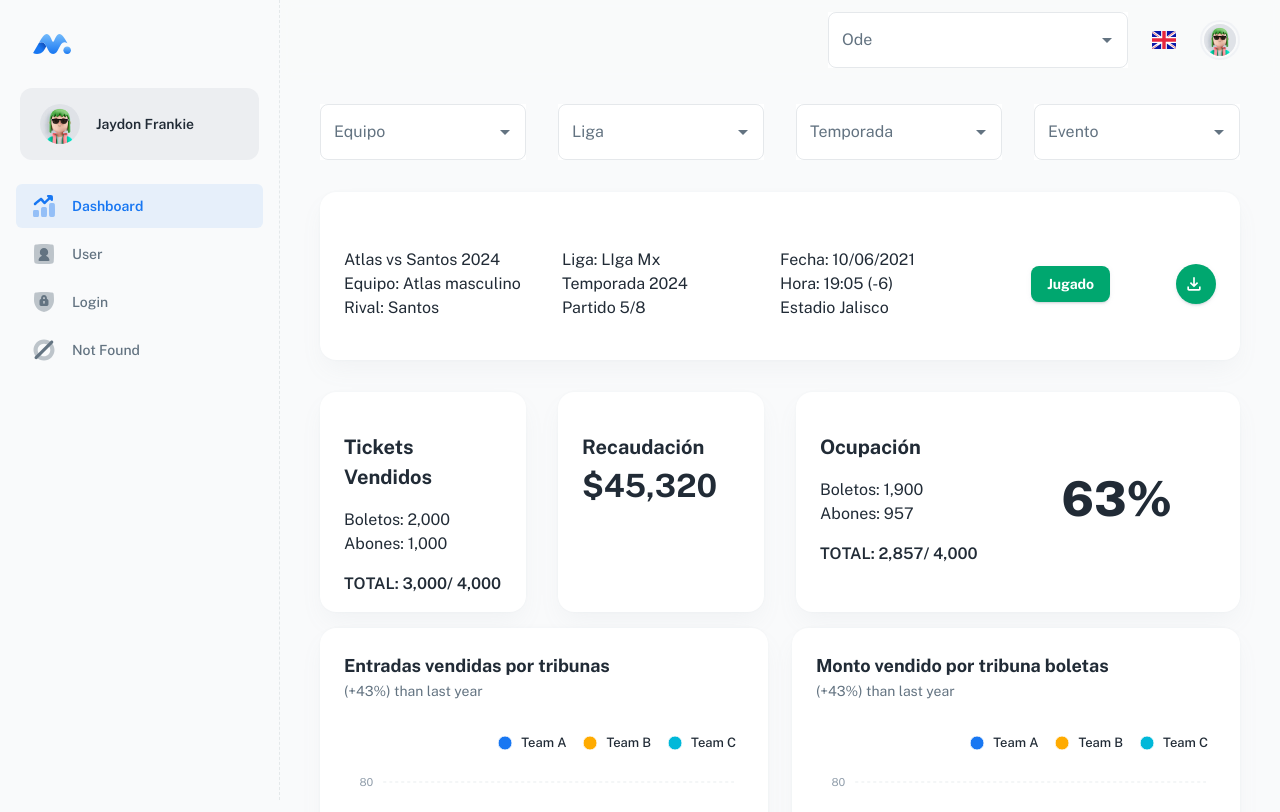
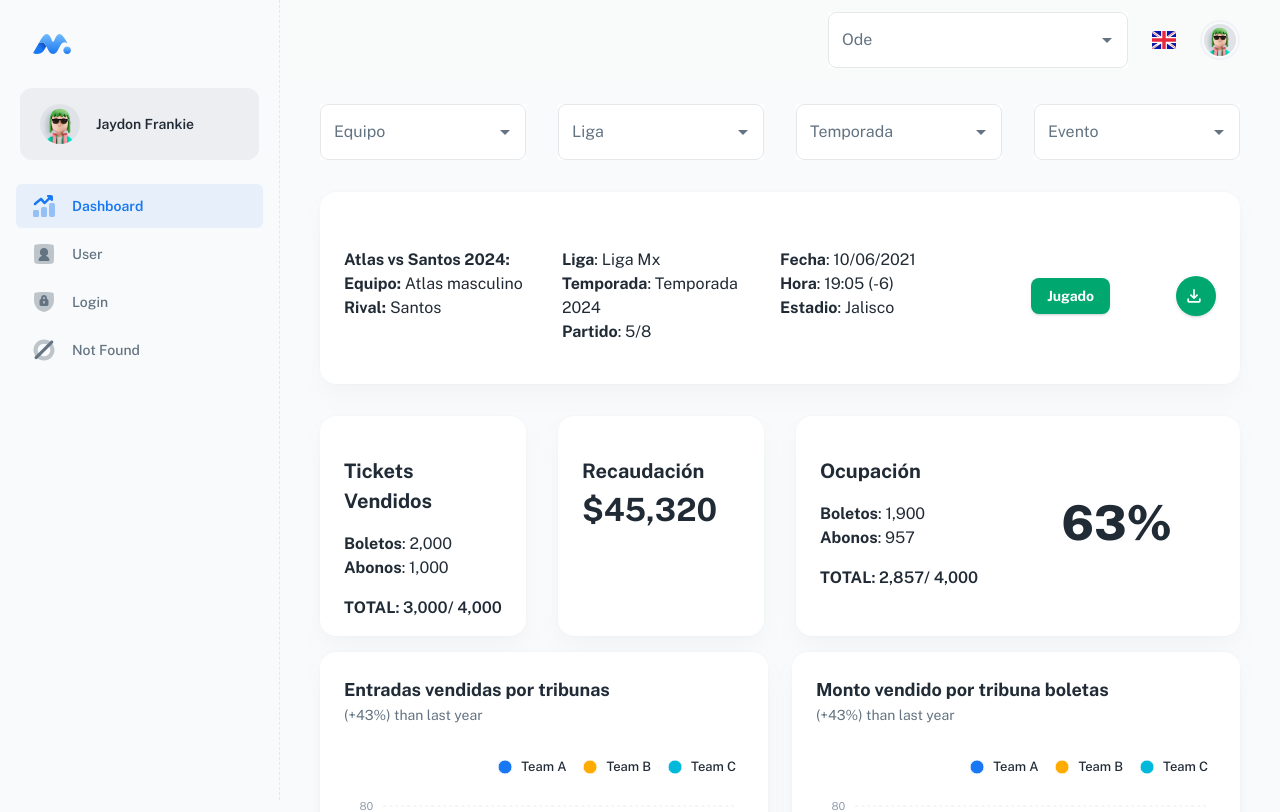
Before and after one commit to hcardoso81/dashboardNextJS, a React (Vite) app: page / in a window 1280 px wide. Shown: the top 812 px of the page. Built offline with nearby package versions, Linux system fonts and the light colour scheme.

Commit message:
feat. add strongs

```diff
--- a/src/sections/overview/app-detail-event.jsx
+++ b/src/sections/overview/app-detail-event.jsx
@@ -16,19 +16,25 @@ export default function AppDetailsEvent() {
     >
       <Grid container>
         <Grid item xs={12} sm={3} md={3} sx={{ mt: { xs: 2 } }}>
-          <Typography variant="inherit">Atlas vs Santos 2024</Typography>
-          <Typography variant="inherit">Equipo: Atlas masculino</Typography>
-          <Typography variant="inherit">Rival: Santos</Typography>
+          <Typography variant="inherit">
+            <strong>Atlas vs Santos 2024:</strong>
+          </Typography>
+          <Typography variant="inherit">
+            <strong>Equipo:</strong> Atlas masculino
+          </Typography>
+          <Typography variant="inherit">
+            <strong>Rival:</strong> Santos
+          </Typography>
         </Grid>
         <Grid item xs={12} sm={3} md={3} sx={{ mt: { xs: 2 } }}>
-          <Typography variant="inherit">Liga: LIga Mx</Typography>
-          <Typography variant="inherit">Temporada 2024</Typography>
-          <Typography variant="inherit">Partido 5/8</Typography>
+          <Typography variant="inherit"><strong>Liga</strong>: Liga Mx</Typography>
+          <Typography variant="inherit"><strong>Temporada</strong>: Temporada 2024</Typography>
+          <Typography variant="inherit"><strong>Partido</strong>: 5/8</Typography>
         </Grid>
         <Grid item xs={12} sm={3} md={3} sx={{ mt: { xs: 2 } }}>
-          <Typography variant="inherit">Fecha: 10/06/2021</Typography>
-          <Typography variant="inherit">Hora: 19:05 (-6)</Typography>
-          <Typography variant="inherit">Estadio Jalisco</Typography>
+          <Typography variant="inherit"><strong>Fecha</strong>: 10/06/2021</Typography>
+          <Typography variant="inherit"><strong>Hora</strong>: 19:05 (-6)</Typography>
+          <Typography variant="inherit"><strong>Estadio</strong>: Jalisco</Typography>
         </Grid>
         <Grid
           item
--- a/src/sections/overview/app-details-sales.jsx
+++ b/src/sections/overview/app-details-sales.jsx
@@ -17,11 +17,11 @@ export default function AppDetailsSales() {
         >
           <Typography variant="h5">Tickets Vendidos</Typography>
           <Typography mt={2} variant="inherit">
-            Boletos: 2,000
+            <strong>Boletos</strong>: 2,000
           </Typography>
-          <Typography variant="inherit">Abones: 1,000</Typography>
+          <Typography variant="inherit"><strong>Abonos</strong>: 1,000</Typography>
           <Typography mt={2} variant="subtitle1">
-            TOTAL: 3,000/ 4,000
+            <strong>TOTAL</strong>: 3,000/ 4,000
           </Typography>
         </Card>
       </Grid>
@@ -53,11 +53,11 @@ export default function AppDetailsSales() {
             <Grid xs={12} sm={6} md={6}>
               <Typography variant="h5">Ocupación</Typography>
               <Typography mt={2} variant="inherit">
-                Boletos: 1,900
+                <strong>Boletos</strong>: 1,900
               </Typography>
-              <Typography variant="inherit">Abones: 957</Typography>
+              <Typography variant="inherit"><strong>Abonos</strong>: 957</Typography>
               <Typography mt={2} variant="subtitle1">
-                TOTAL: 2,857/ 4,000
+                <strong>TOTAL</strong>: 2,857/ 4,000
               </Typography>
             </Grid>
             <Grid
--- a/src/sections/overview/view/app-view.jsx
+++ b/src/sections/overview/view/app-view.jsx
@@ -30,21 +30,19 @@ export default function AppView() {
         </Typography>
       )}
 
-      <Grid container  sx={{ my: 2 }}>
+      <Grid sx={{ my: 2 }}>
         <AppFiltersEvent />
       </Grid>
 
-      <Grid container sx={{ my: 4 }} >
+      <Grid sx={{ my: 4 }}>
         <AppDetailsEvent />
       </Grid>
 
-      <Grid container sx={{ my: 2 }} >
+      <Grid sx={{ my: 2 }}>
         <AppDetailsSales />
       </Grid>
       <Grid container spacing={3}>
-
-
-      <Grid xs={12} md={6}>
+        <Grid xs={12} md={6}>
           <AppWebsiteVisits
             title="Entradas vendidas por tribunas"
             subheader="(+43%) than last year"
@@ -86,10 +84,7 @@ export default function AppView() {
           />
         </Grid>
 
-
-
-
-        <Grid xs={12} md={6} >
+        <Grid xs={12} md={6}>
           <AppWebsiteVisits
             title="Monto vendido por tribuna boletas"
             subheader="(+43%) than last year"
```
Also changed, not shown: public/assets/logo.svg.
